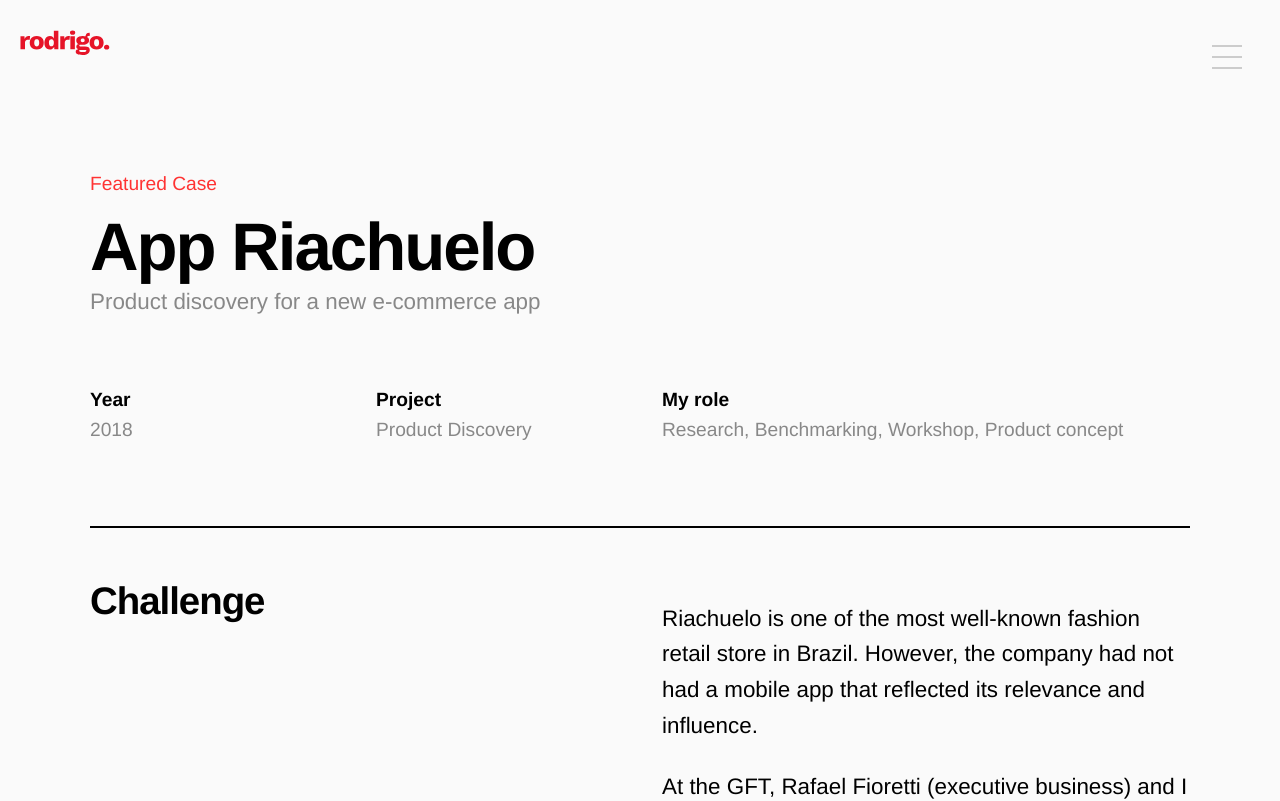
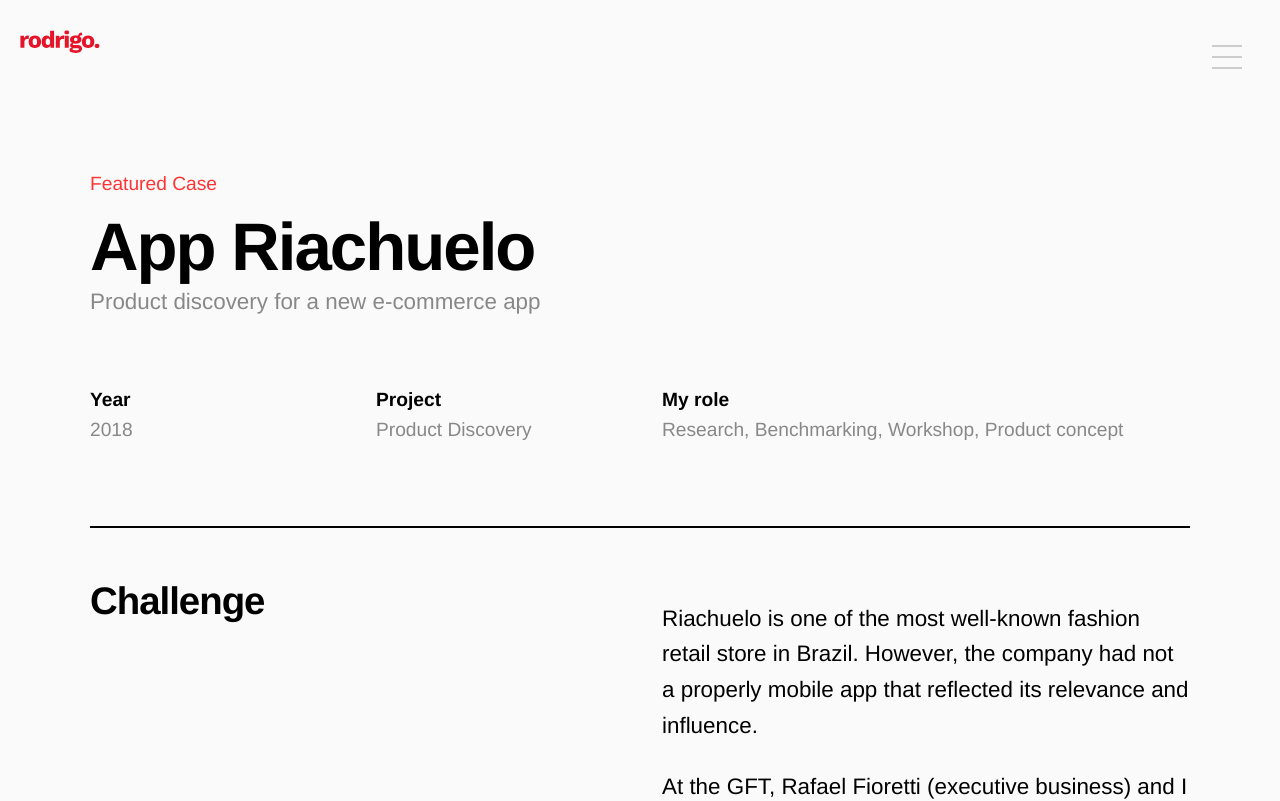
Before and after one commit to drigoteixeira/drigoteixeira.github.io, a Jekyll site: the page built from work/riachuelo/index.html, in a window 1280 px wide. Shown: the top 801 px of the page. Built offline with Jekyll 4.4.1, drawn with Linux system fonts in a browser that asks for light colours.

Commit message:
Update Riachuelo case

```diff
--- a/_scss/menu.scss
+++ b/_scss/menu.scss
@@ -8,7 +8,7 @@
     margin: 30px 0 0 20px;
 }
 .logo img {
-    width: 90px;
+    width: 80px;
 }
 
 
--- a/index.html
+++ b/index.html
@@ -2,7 +2,7 @@
 layout: home2
 ---
 
-<div class="container">
+<div class="container cover">
     <div class="row">
         <div class="nine columns">
             <h1>Shaping digital experiences that help <span>people</span> and <span>businesses</span>.</h1>
--- a/work/riachuelo/index.html
+++ b/work/riachuelo/index.html
@@ -43,7 +43,7 @@
 
 		<div class="six columns">
 
-            <p>Riachuelo is one of the most well-known fashion retail store in Brazil. However, the company had not had a mobile app that reflected its relevance and influence. </p>
+            <p>Riachuelo is one of the most well-known fashion retail store in Brazil. However, the company had not a properly mobile app that reflected its relevance and influence. </p>
 
 			<p>At the GFT, Rafael Fioretti (executive business) and I was tasked to run a discovery project to help the company develop the foundation its new channel.</p>
 
```
Also changed, not shown: img/foto-bg.jpeg (added).
